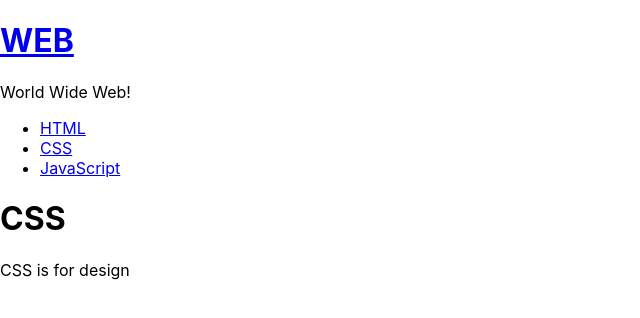
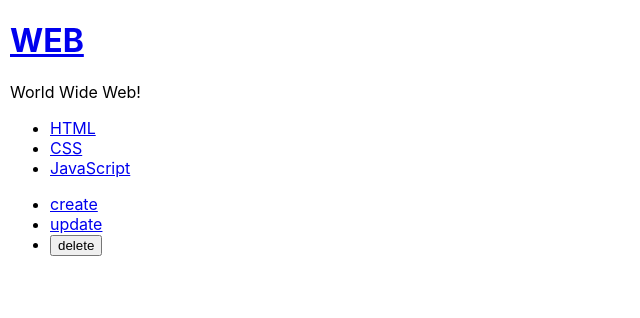
Before and after one commit to leedokchidok19/studyReact, a React (Create React App) app: page / in a window 1280 px wide. Shown: the top 318 px of the page, without its empty margins (0-640 px from the left). Built offline with nearby package versions, Linux system fonts and the light colour scheme.

Commit message:
mode 변경 create, update, delete버튼

```diff
--- a/src/App.css
+++ b/src/App.css
@@ -1,3 +1,4 @@
 .App {
-
+  position: relative;
+  left: 10px;
 }
--- a/src/App.js
+++ b/src/App.js
@@ -1,7 +1,9 @@
 import React, {Component} from 'react';
 import Subject from "./components/Subject";
 import Toc from "./components/Toc";
-import Content from "./components/Content";
+import ReadContent from "./components/ReadContent";
+import CreateContent from "./components/CreateContent";
+import Control from "./components/Control";
 import Alarm from "./alarm/AlarmMain";
 import './App.css';
 
@@ -10,7 +12,7 @@
     super(props);
     this.state = {
       mode:'read',
-      selected_content_id:2,
+      selected_content_id:0,
       subject:{title:"WEB", sub:"World Wide Web!"},
       welcome:{title:'welcome',desc:'Hello, React!!'},
       contents :[
@@ -22,10 +24,11 @@
 
   }
   render(){
-    var _title, _desc = null;
+    var _title, _desc, _artcle = null;
     if(this.state.mode === 'welcome'){
       _title = this.state.welcome.title;
       _desc = this.state.welcome.desc;
+      _artcle = <ReadContent title={_title} desc={_desc}></ReadContent>
     }else if (this.state.mode === 'read') {
       var i = 0;
       while(i<this.state.contents.length){
@@ -37,6 +40,9 @@
         }
         i = i + 1;
       }
+      _artcle = <ReadContent title={_title} desc={_desc}></ReadContent>
+    }else if (this.state.mode === 'create') {
+      _artcle = <CreateContent></CreateContent>
     }
     return (
       <div className="App">
@@ -72,7 +78,15 @@
             data={this.state.contents}
             >
           </Toc>
-          <Content title={_title} desc={_desc}></Content>
+          <Control
+                  onChangeMode={function(_mode){
+                    this.setState({
+                      mode:_mode
+                    })
+                  }.bind(this)}
+          >
+          </Control>
+          {_artcle}
       </div>
     );
   }
--- /dev/null
+++ b/src/components/Control.js
@@ -0,0 +1,24 @@
+import React, {Component} from 'react';
+
+class Control extends Component{
+  render(){
+    return(
+      <ul>
+        <li><a href="/create" onClick={function(e){
+          e.preventDefault();
+          this.props.onChangeMode('create');
+        }.bind(this)}>create</a></li>
+        <li><a href="/update"onClick={function(e){
+          e.preventDefault();
+          this.props.onChangeMode('update');
+        }.bind(this)}>update</a></li>
+        <li><input onClick={function(e){
+          e.preventDefault();
+          this.props.onChangeMode('delete');
+        }.bind(this)} type="button" value="delete"/></li>
+      </ul>
+    );
+  }
+}
+
+export default Control;
--- /dev/null
+++ b/src/components/CreateContent.js
@@ -0,0 +1,16 @@
+import React, {Component} from 'react';
+
+class CreateContent extends Component {
+  render(){
+    return (
+      <article>
+          <h2>create</h2>
+          <form>
+            <p><input type="text" name="title" placeholder="title"></input></p>
+          </form>
+      </article>
+    );
+  }
+}
+
+export default CreateContent;
--- a/src/components/Content.js
+++ b/src/components/ReadContent.js
@@ -1,6 +1,6 @@
 import React, {Component} from 'react';
 
-class Content extends Component {
+class ReadContent extends Component {
   render(){
     return (
       <div>
@@ -11,4 +11,4 @@
   }
 }
 
-export default Content;
+export default ReadContent;
```
